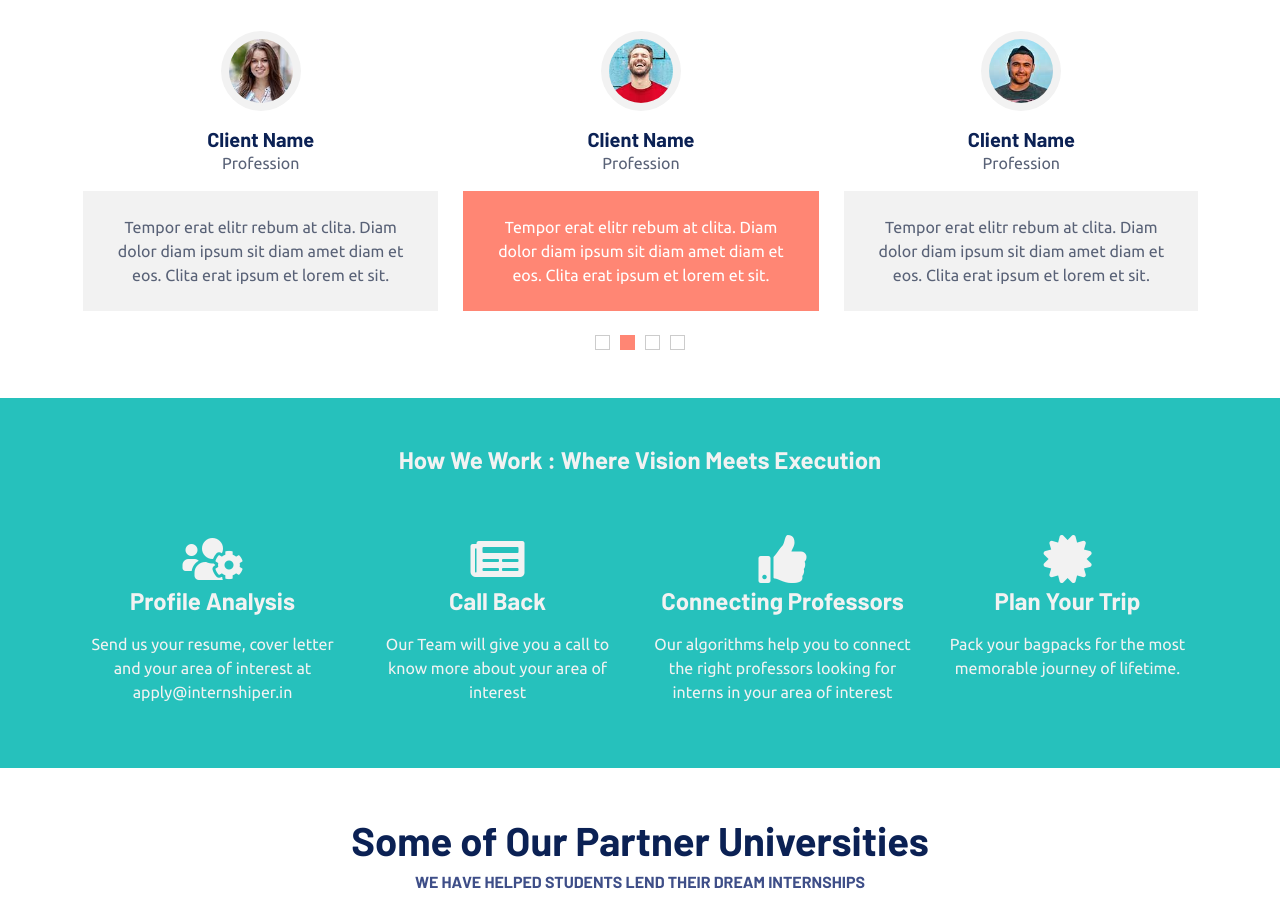
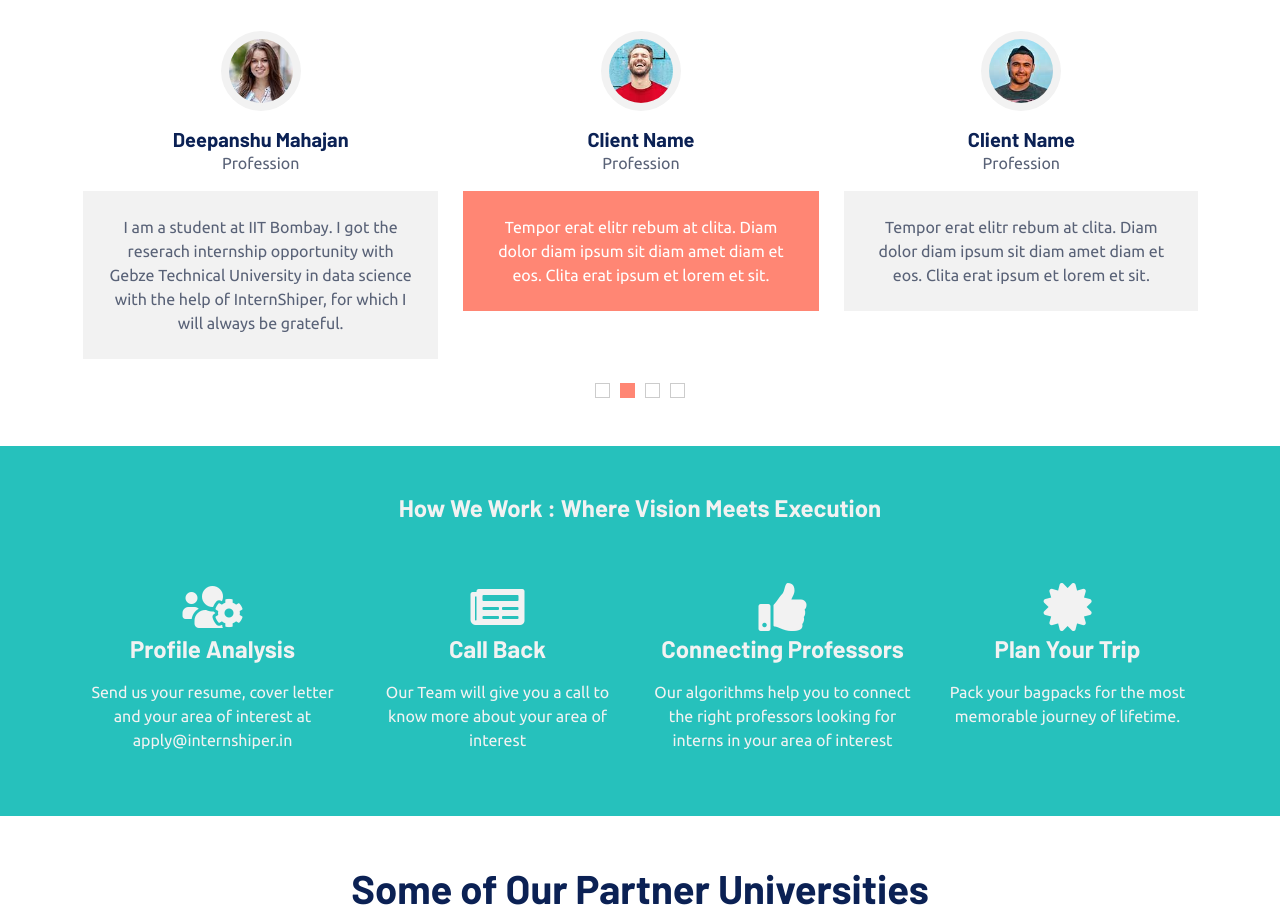
Before and after one commit to shweta11111/InternShiper, a plain HTML site: page index.html in a window 1280 px wide. Shown: the part 1140-2057 px from the top of the page. Drawn offline with nearby package versions, Linux system fonts and the light colour scheme.

Commit message:
Update index.html

```diff
--- a/index.html
+++ b/index.html
@@ -376,12 +376,11 @@
               src="img/testimonial-1.jpg"
               style="width: 80px; height: 80px"
             />
-            <h5 class="mb-0">Client Name</h5>
+            <h5 class="mb-0">Deepanshu Mahajan</h5>
             <p>Profession</p>
             <div class="testimonial-text bg-light text-center p-4">
               <p class="mb-0">
-                Tempor erat elitr rebum at clita. Diam dolor diam ipsum sit diam
-                amet diam et eos. Clita erat ipsum et lorem et sit.
+               I am a student at IIT Bombay. I got the reserach internship opportunity with Gebze Technical University in data science with the help of InternShiper, for which I will always be grateful.
               </p>
             </div>
           </div>
```
